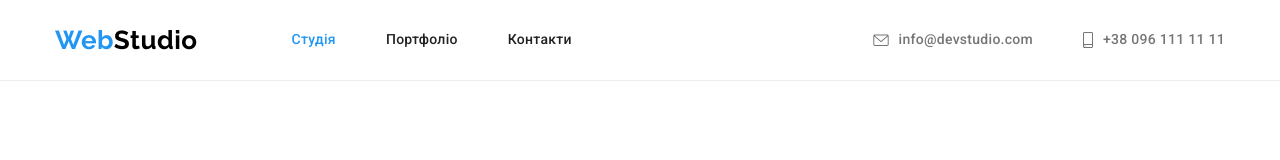
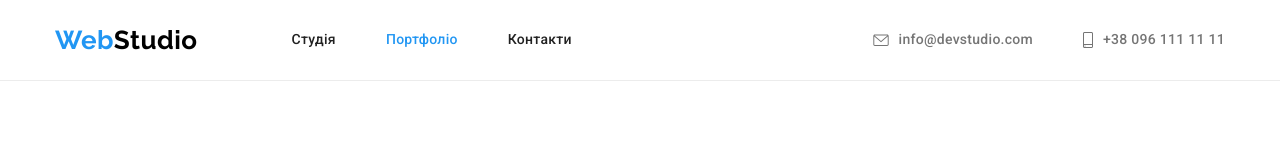
Before and after one commit to ThisNarciss/goit-markup-hw-04, a plain HTML site: page portfolio.html in a window 1280 px wide. Shown: the top 160 px of the page. Drawn offline with nearby package versions, Linux system fonts and the light colour scheme.

Commit message:
change in current color link

```diff
--- a/portfolio.html
+++ b/portfolio.html
@@ -30,12 +30,12 @@
           >
           <ul class="site-nav">
             <li class="site-nav-item">
-              <a href="./index.html" class="site-nav-link"
-                ><span class="accent">Студія</span></a
-              >
+              <a href="./index.html" class="site-nav-link">Студія</a>
             </li>
             <li class="site-nav-item">
-              <a href="./portfolio.html" class="site-nav-link">Портфоліо</a>
+              <a href="./portfolio.html" class="site-nav-link"
+                ><span class="accent">Портфоліо</span></a
+              >
             </li>
             <li class="site-nav-item">
               <a href="#" class="site-nav-link">Контакти</a>
```
